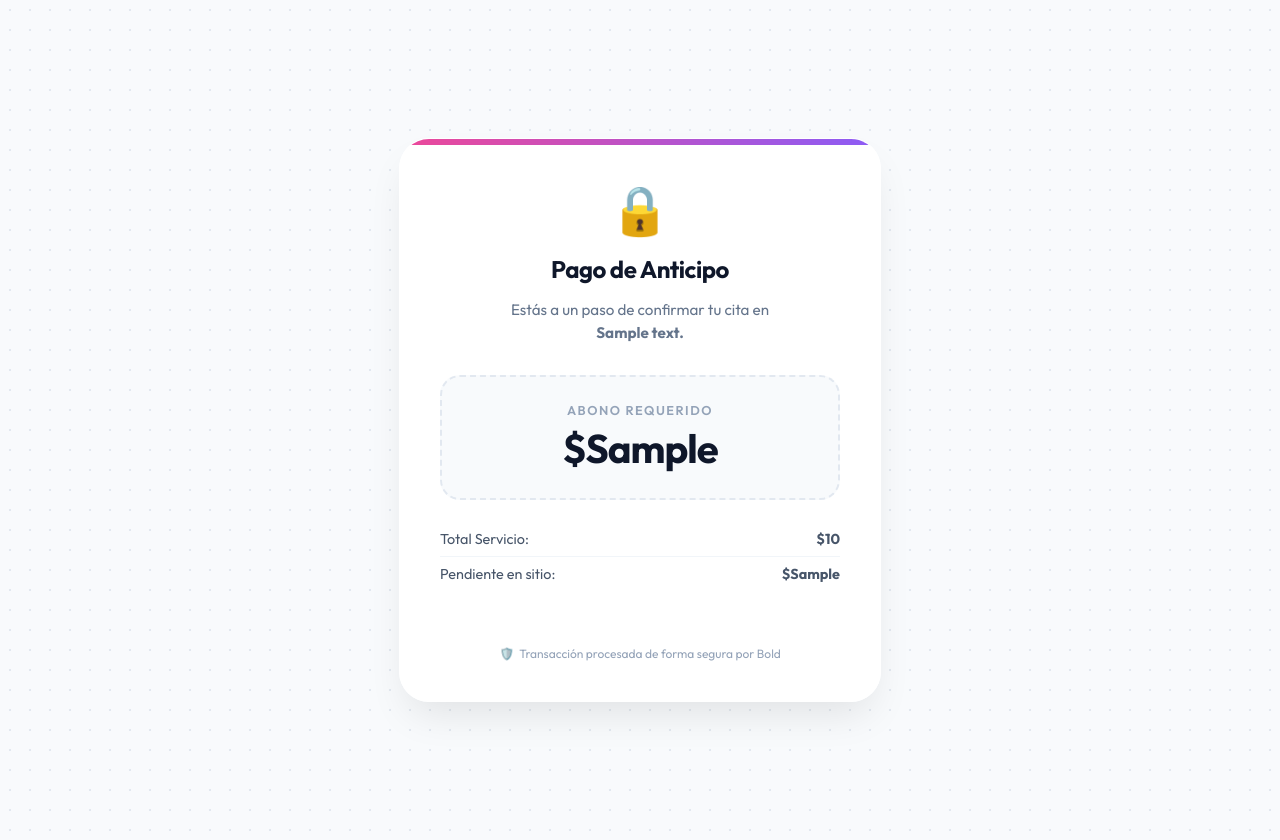
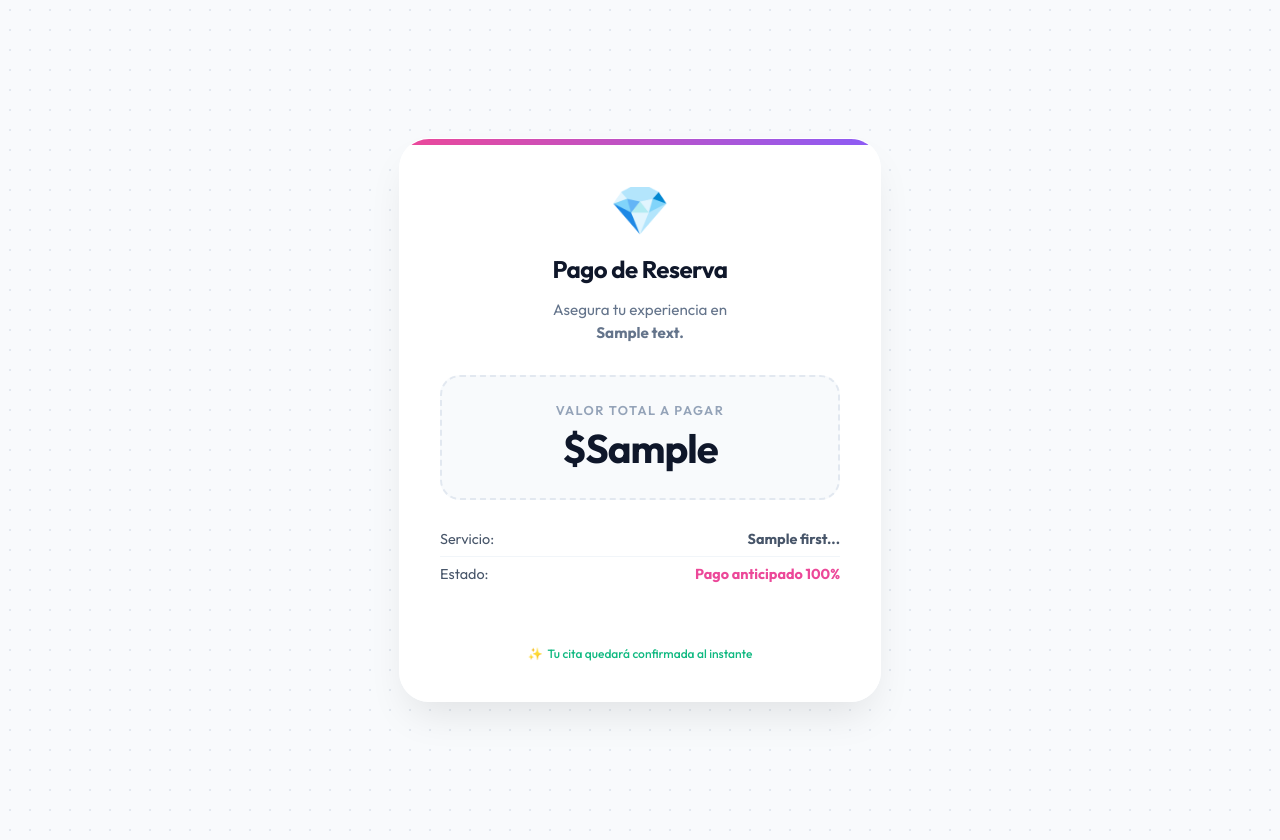
Before and after one commit to juanpablosierraorjuela-bit/CitasPeluqueria-Backend, a Django app: template salon/templates/salon/pago_bold.html in a window 1280 px wide. Run offline with Django 3.2, Linux system fonts and the light colour scheme; the template is opened without the code that fills it: most values are stand-ins (such as "Sample title", 1, 10 or a date in 2020); some libraries are stand-ins or nearby versions.

Commit message:
Update pago_bold.html

```diff
--- a/salon/templates/salon/pago_bold.html
+++ b/salon/templates/salon/pago_bold.html
@@ -40,7 +40,7 @@
             overflow: hidden;
         }
 
-        /* Barra decorativa superior */
+        /* Barra superior decorativa */
         .payment-card::before {
             content: '';
             position: absolute;
@@ -112,60 +112,56 @@
             border-bottom: none;
         }
 
-        /* --- CENTRADO DEL BOTÓN BOLD --- */
+        /* Centrado del botón Bold */
         .bold-container {
             display: flex;
-            justify-content: center; /* Centra horizontalmente */
+            justify-content: center;
             align-items: center;
             width: 100%;
             margin-top: 20px;
         }
 
-        /* Asegura que el formulario no ocupe todo el ancho si no es necesario */
-        form {
-            width: 100%;
-            display: flex;
-            justify-content: center;
-        }
+        form { width: 100%; display: flex; justify-content: center; }
 
         .secure-badge {
             margin-top: 25px;
             font-size: 0.75rem;
-            color: #94a3b8;
+            color: #10b981; /* Verde éxito */
             display: flex;
             align-items: center;
             justify-content: center;
             gap: 5px;
+            font-weight: 500;
         }
     </style>
 </head>
 <body>
 
     <div class="payment-card">
-        <span class="header-icon">🔒</span>
-        <h1>Pago de Anticipo</h1>
+        <span class="header-icon">💎</span>
+        <h1>Pago de Reserva</h1>
         <p class="subtitle">
-            Estás a un paso de confirmar tu cita en <br>
+            Asegura tu experiencia en <br>
             <strong>{{ peluqueria.nombre_visible }}</strong>
         </p>
 
         <div class="amount-box">
-            <span class="amount-label">Abono Requerido</span>
+            <span class="amount-label">Valor Total a Pagar</span>
             <div class="amount-value">${{ monto_anticipo }}</div>
         </div>
 
         <div class="details">
             <div class="detail-row">
-                <span>Total Servicio:</span>
-                <strong>${{ cita.precio_total }}</strong>
+                <span>Servicio:</span>
+                <strong>{{ cita.servicios.first.nombre }}...</strong>
             </div>
             <div class="detail-row">
-                <span>Pendiente en sitio:</span>
-                <strong>${{ cita.precio_total|add:"-"|add:monto_anticipo }}</strong>
+                <span>Estado:</span>
+                <strong style="color: #ec4899;">Pago anticipado 100%</strong>
             </div>
         </div>
 
-        <!-- CONTENEDOR CENTRADO PARA BOLD -->
+        <!-- BOTÓN BOLD CENTRADO -->
         <div class="bold-container">
             <form>
                 <script
@@ -183,7 +179,7 @@
         </div>
 
         <div class="secure-badge">
-            <span>🛡️</span> Transacción procesada de forma segura por Bold
+            <span>✨</span> Tu cita quedará confirmada al instante
         </div>
     </div>
 
```
